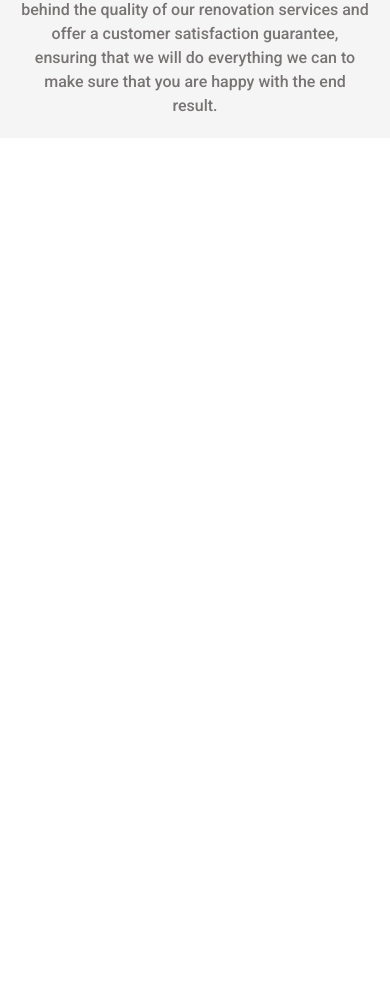
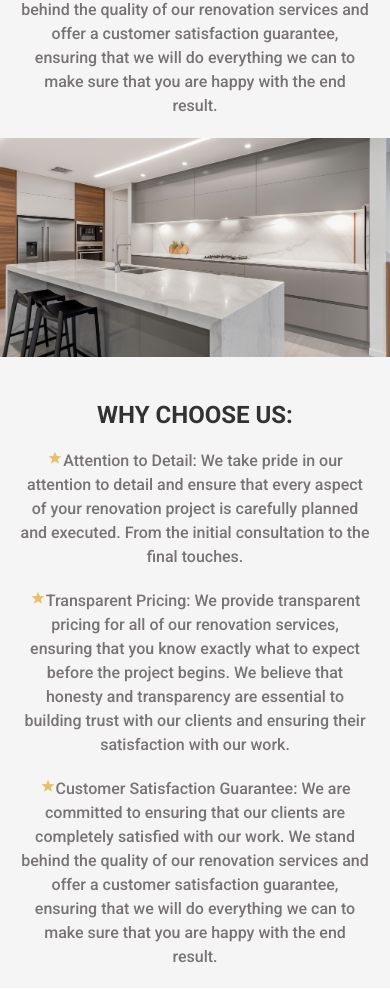
Before and after one commit to shaunvan119/renovation-website, a React (Create React App) app: page / in a window 390 px wide. Shown: the part 10117-11106 px from the top of the page. Before the commit the page ends 10255 px from the top, so only its background shows below. Built offline with nearby package versions, Linux system fonts and the light colour scheme.

Commit message:
whynext component css

```diff
--- a/src/components/ImageGrid.css
+++ b/src/components/ImageGrid.css
@@ -103,7 +103,7 @@
   opacity: 1;
 }
 
-.grid-overlay {
+.grid-overlay h2 {
   color: #fff;
   font-size: 36px;
   font-weight: 700;
--- /dev/null
+++ b/src/components/WhyNextTwo.css
@@ -0,0 +1,10 @@
+
+
+@media screen and (max-width: 768px) {
+
+  .why-next-wrapper-two {
+    margin-top: 0px;
+
+}
+
+}
--- /dev/null
+++ b/src/components/WhyNextTwo.js
@@ -0,0 +1,38 @@
+import React from 'react'
+import "./WhyNext.css"
+import "./WhyNextTwo.css"
+import NextTwo from "../assets/next3.png"
+import { RiStarSFill } from 'react-icons/ri';
+
+
+const WhyNextTwo = () => {
+  return (
+    <div className="why-next-wrapper why-next-wrapper-two">
+    <div className="why-next-image">
+     <img className="NextOne-image" src={NextTwo} alt="Kicthen"/>
+     </div>
+    <div className="wrapper-next-content">
+      <h2 className="next-heading">WHY CHOOSE US:</h2>
+      <ul className="why-next-list">
+
+        <li className="why-next-item">
+        <RiStarSFill color="#E6C16A" />
+          <span className="why-next-item-title">Attention to Detail:</span> We take pride in our attention to detail and ensure that every aspect of your renovation project is carefully planned and executed. From the initial consultation to the final touches.
+        </li>
+        <li className="why-next-item">
+        <RiStarSFill color="#E6C16A" />
+          <span className="why-next-item-title">Transparent Pricing:</span> We provide transparent pricing for all of our renovation services, ensuring that you know exactly what to expect before the project begins. We believe that honesty and transparency are essential to building trust with our clients and ensuring their satisfaction with our work.
+        </li>
+        <li className="why-next-item">
+        <RiStarSFill color="#E6C16A" />
+          <span className="why-next-item-title">Customer Satisfaction Guarantee:</span> We are committed to ensuring that our clients are completely satisfied with our work. We stand behind the quality of our renovation services and offer a customer satisfaction guarantee, ensuring that we will do everything we can to make sure that you are happy with the end result.
+        </li>
+      </ul>
+     </div>
+
+
+    </div>
+  );
+};
+
+export default WhyNextTwo;
--- a/src/pages/HomePage.js
+++ b/src/pages/HomePage.js
@@ -14,6 +14,8 @@ import backGroundHouse from "../assets/backGroundHouse.png"
 import JumpingButton from '../components/JumpingButton';
 import Count from '../components/Count';
 import WhyNext from '../components/WhyNext';
+import WhyNextTwo from '../components/WhyNextTwo';
+
 
 
 
@@ -140,6 +142,7 @@ useEffect(() => {
     </div>
     <div className="home-next-container">
     <WhyNext/>
+    <WhyNextTwo/>
     </div>
 
     </div>
```
Also changed, not shown: src/assets/next3.png, src/assets/next5.png (added).
